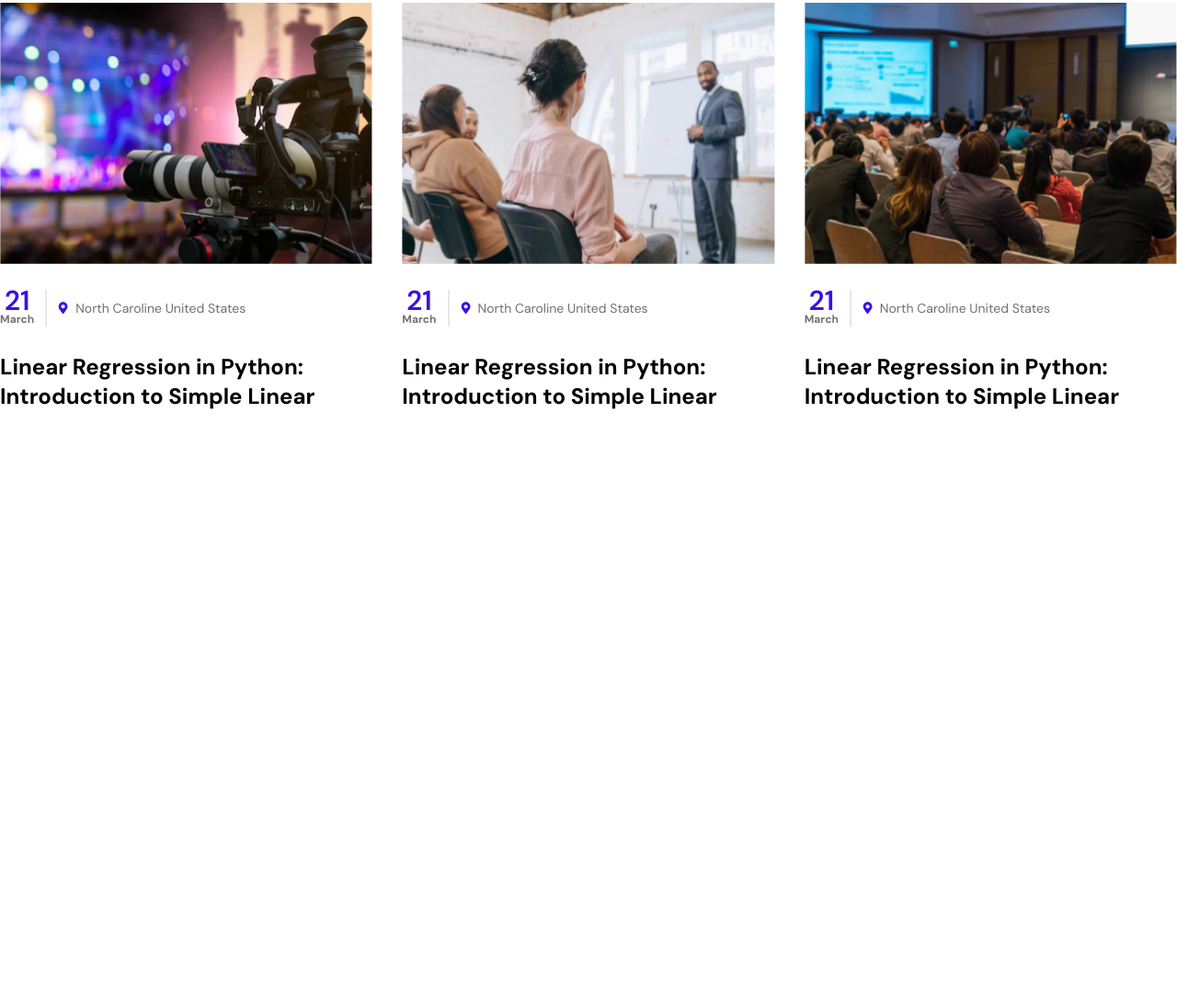
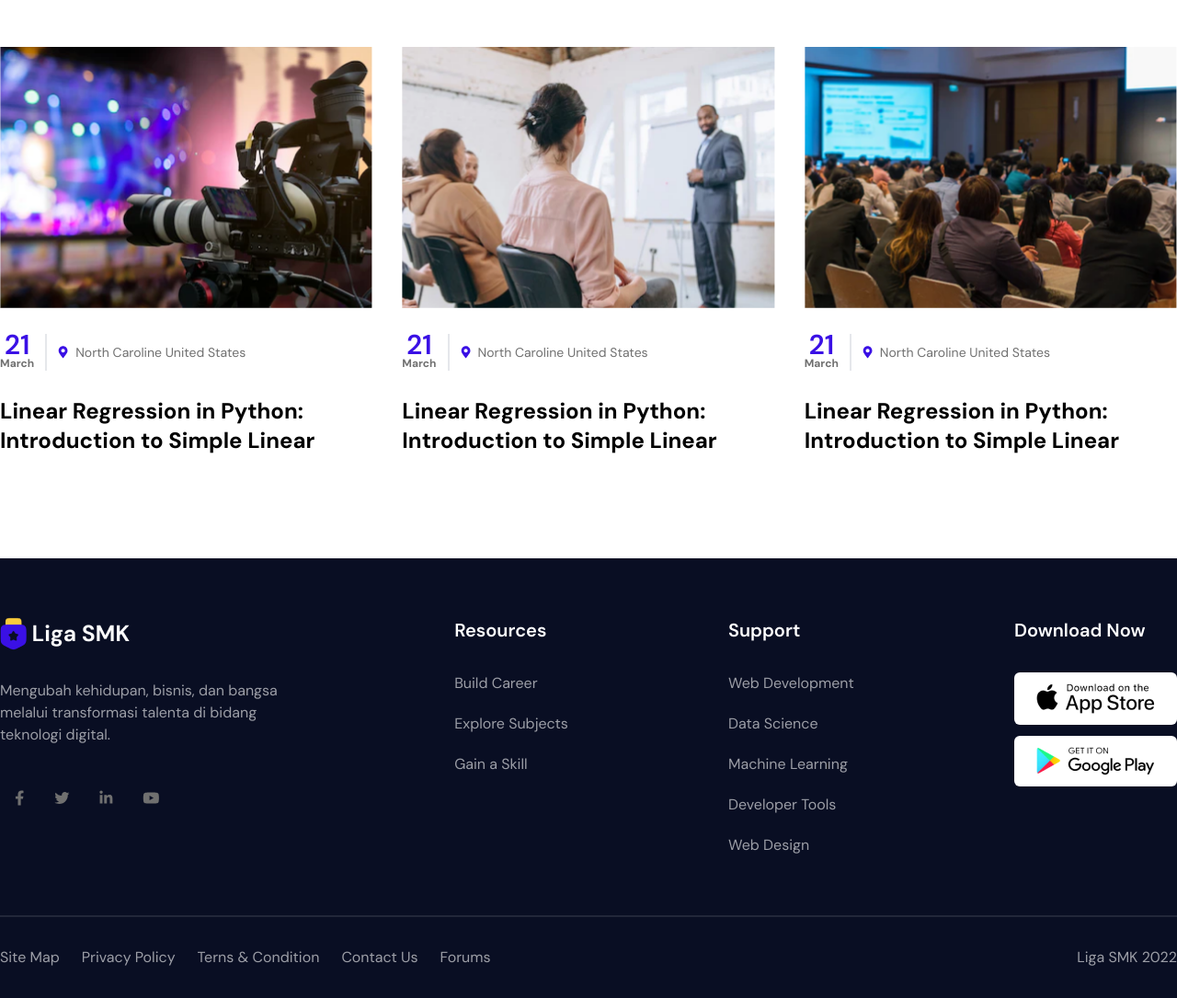
Before and after one commit to norman-andrians/phase-1-slicing-brawl, a website: page public/index.html in a window 1280 px wide. Shown: the part 3919-5004 px from the top of the page at 92% size. Before the commit the page ends 4430 px from the top, so only its background shows below. Drawn offline with Linux system fonts and the light colour scheme.

Commit message:
Sudah selesai yay!

```diff
--- a/public/index.html
+++ b/public/index.html
@@ -3,6 +3,7 @@
 <head>
     <meta charset="UTF-8">
     <meta name="viewport" content="width=device-width, initial-scale=1.0">
+    <link rel="icon" type="image/*" href="./assets/logo-ligasmk.png">
     <title>Liga SMK</title>
     <link rel="preconnect" href="https://fonts.googleapis.com">
     <link rel="preconnect" href="https://fonts.gstatic.com" crossorigin>
@@ -437,7 +438,7 @@
             </div>
         </div>
     </section>
-    <section class="py-16 font-dm-sans">
+    <section class="py-28 font-dm-sans">
         <div class="base-container flex flex-col gap-16">
             <header class="text-center">
                 <h1 class="base-header-2">
@@ -514,5 +515,92 @@
             </div>
         </div>
     </section>
+    <footer class="bg-secondary font-dm-sans text-white">
+        <div class="base-container py-16 flex justify-between">
+            <div class="flex flex-col gap-8 basis-1/4">
+                <a href="/">
+                    <img src="./assets/logo-ligasmk-white.png" alt="Liga SMK">
+                </a>
+                <p class="text-white text-opacity-60">
+                    Mengubah kehidupan, bisnis, dan bangsa melalui transformasi talenta di bidang teknologi digital.
+                </p>
+                <div class="flex">
+                    <a href="https://facebook.com/" class="p-4">
+                        <img src="./assets/icon-facebook-white.svg" alt="Facebook">
+                    </a>
+                    <a href="https://twitter.com/" class="p-4">
+                        <img src="./assets/icon-twitter-white.svg" alt="Twitter">
+                    </a>
+                    <a href="https://linkedin.com/" class="p-4">
+                        <img src="./assets/icon-linkedin-white.svg" alt="Linkedin">
+                    </a>
+                    <a href="https://youtube.com/" class="p-4">
+                        <img src="./assets/icon-youtube-white.svg" alt="Youtube">
+                    </a>
+                </div>
+            </div>
+            <div class="flex flex-col gap-8">
+                <header>
+                    <h1 class="font-semibold text-xl">Resources</h1>
+                </header>
+                <ul class="flex flex-col gap-5">
+                    <li>
+                        <a href="#" class="footer-link-item">Build Career</a>
+                    </li>
+                    <li>
+                        <a href="#" class="footer-link-item">Explore Subjects</a>
+                    </li>
+                    <li>
+                        <a href="#" class="footer-link-item">Gain a Skill</a>
+                    </li>
+                </ul>
+            </div>
+            <div class="flex flex-col gap-8">
+                <header>
+                    <h1 class="font-semibold text-xl">Support</h1>
+                </header>
+                <ul class="flex flex-col gap-5">
+                    <li>
+                        <a href="#" class="footer-link-item">Web Development</a>
+                    </li>
+                    <li>
+                        <a href="#" class="footer-link-item">Data Science</a>
+                    </li>
+                    <li>
+                        <a href="#" class="footer-link-item">Machine Learning</a>
+                    </li>
+                    <li>
+                        <a href="#" class="footer-link-item">Developer Tools</a>
+                    </li>
+                    <li>
+                        <a href="#" class="footer-link-item">Web Design</a>
+                    </li>
+                </ul>
+            </div>
+            <div class="flex flex-col gap-8">
+                <header>
+                    <h1 class="font-semibold text-xl">Download Now</h1>
+                </header>
+                <div class="flex flex-col gap-3">
+                    <a href="#" class="bg-white w-fit hover:bg-opacity-80 transition rounded-md px-6 py-3">
+                        <img src="./assets/logo-appstore.png" alt="App Store">
+                    </a>
+                    <a href="#" class="bg-white w-fit hover:bg-opacity-80 transition rounded-md px-6 py-3">
+                        <img src="./assets/logo-googleplay.png" alt="Play Store">
+                    </a>
+                </div>
+            </div>
+        </div>
+        <div class="base-container py-8 border-t-2 border-white border-opacity-10 flex items-center justify-between text-white text-opacity-60">
+            <div class="flex gap-6">
+                <a href="#" class="footer-link-item">Site Map</a>
+                <a href="#" class="footer-link-item">Privacy Policy</a>
+                <a href="#" class="footer-link-item">Terns & Condition</a>
+                <a href="#" class="footer-link-item">Contact Us</a>
+                <a href="#" class="footer-link-item">Forums</a>
+            </div>
+            <div>Liga SMK 2022</div>
+        </div>
+    </footer>
 </body>
 </html>
--- a/src/main.css
+++ b/src/main.css
@@ -33,6 +33,10 @@
         @apply flex gap-4 p-6 items-center rounded-lg;
         box-shadow: 6px 20px 40px 5px rgba(0, 0, 0, 0.04);
     }
+
+    .footer-link-item {
+        @apply text-white text-opacity-60 hover:text-opacity-100 transition no-underline;
+    }
 }
 
 @layer utilities {
--- a/tailwind.config.js
+++ b/tailwind.config.js
@@ -6,7 +6,8 @@ module.exports = {
       colors: {
         'primary': '#3A10E5',
         'primary-bg': '#F0F3FF',
-        'primary-dark': '#340cd3',
+        'primary-dark': '#3611c9',
+        'secondary': '#090E23',
         'tertiary': '#707070',
         'yellow-d': '#FACB3B',
         'pink-d-bg': '#FFF0E5'
```
Also changed, not shown: public/assets/logo-ligasmk.png (added), public/style.css.
